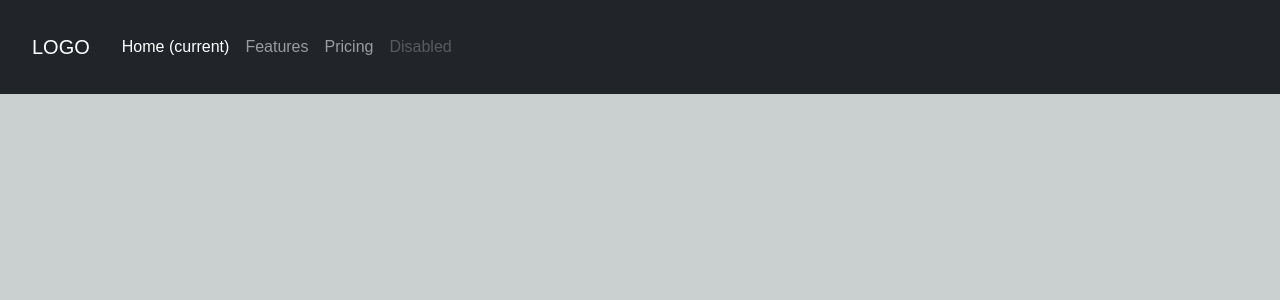
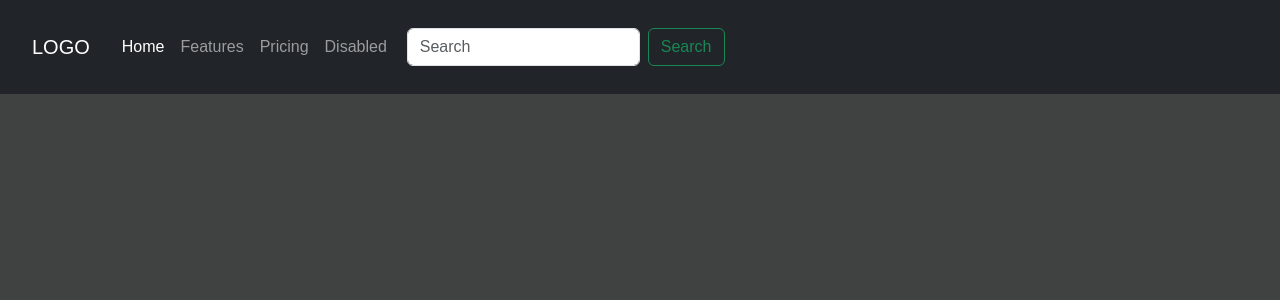
Before and after one commit to isurumanoddev/Django_project_1, a Django app: template templates/main.html in a window 1280 px wide. Shown: the top 300 px of the page. Run offline with Django 4.2, Linux system fonts and the light colour scheme; the template is opened without the code that fills it, so the values that code supplies are empty; parts of the project's set-up code (start-up, migrations or seed data) failed here and were passed over.

Commit message:
add search

```diff
--- a/templates/main.html
+++ b/templates/main.html
@@ -9,8 +9,8 @@
 <body>
 <style>
 	body{
-		background-color: #cacfd0;
-		color: #282626;
+		background-color: #404242;
+		color: #e0d8d8;
         font-family: sans-serif;
 
 	}
--- a/templates/navbar.html
+++ b/templates/navbar.html
@@ -15,11 +15,17 @@
 	</button>
 	<div class="collapse navbar-collapse" id="navbarNavAltMarkup">
 		<div class="navbar-nav">
-			<a class="nav-item nav-link active" href="#">Home <span class="sr-only">(current)</span></a>
+			<a class="nav-item nav-link active" href="{% url "home" %}">Home</a>
 			<a class="nav-item nav-link" href="#">Features</a>
 			<a class="nav-item nav-link" href="#">Pricing</a>
-			<a class="nav-item nav-link disabled" href="#">Disabled</a>
+			<a class="nav-item nav-link" href="#">Disabled</a>
 		</div>
+	</div>
+	<div class="container-fluid align-center">
+		<form class="d-flex align-center" method="GET" action="{% url "home" %}">
+			<input class="form-control me-2" type="search" placeholder="Search"  name="q">
+			<button class="btn btn-outline-success" type="submit">Search</button>
+		</form>
 	</div>
 </nav>
 
```
Also changed, not shown: base/views.py (+15 -8 lines), templates/home.html (+6 -5 lines), db.sqlite3.
